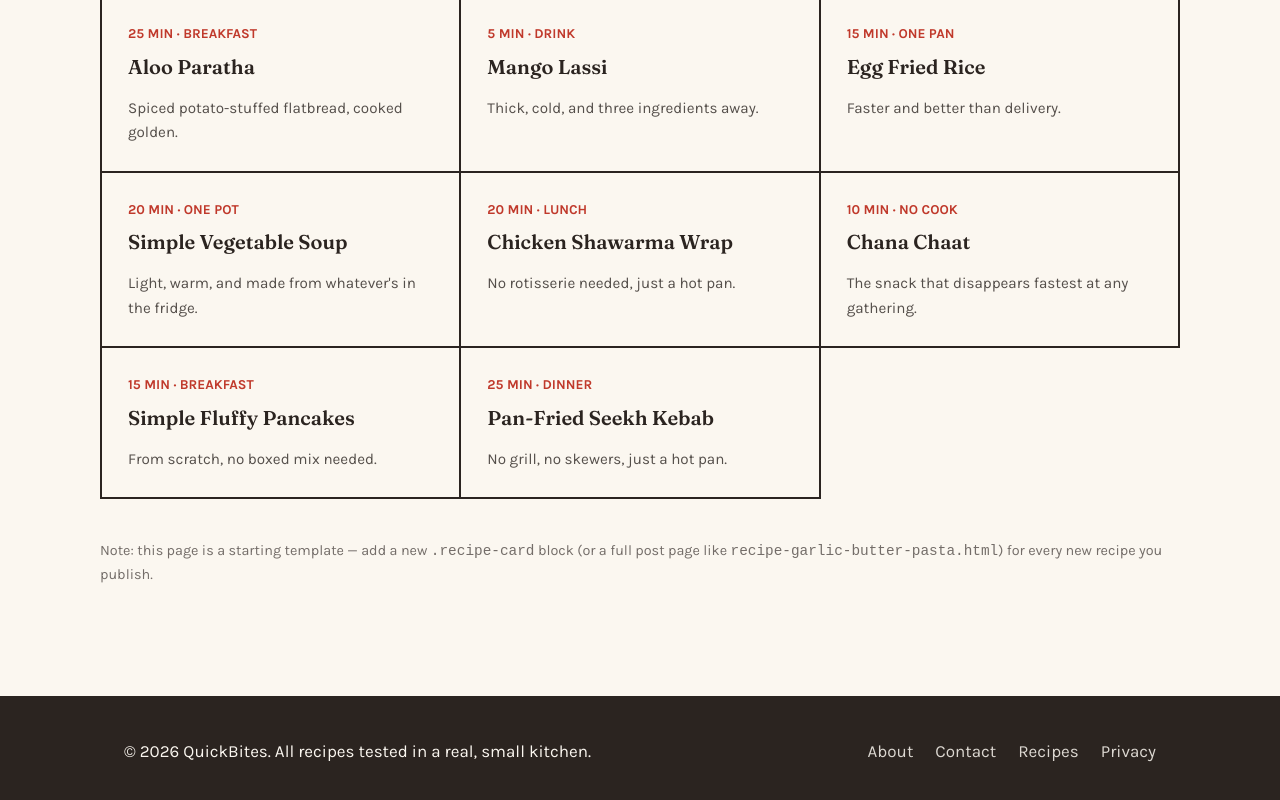
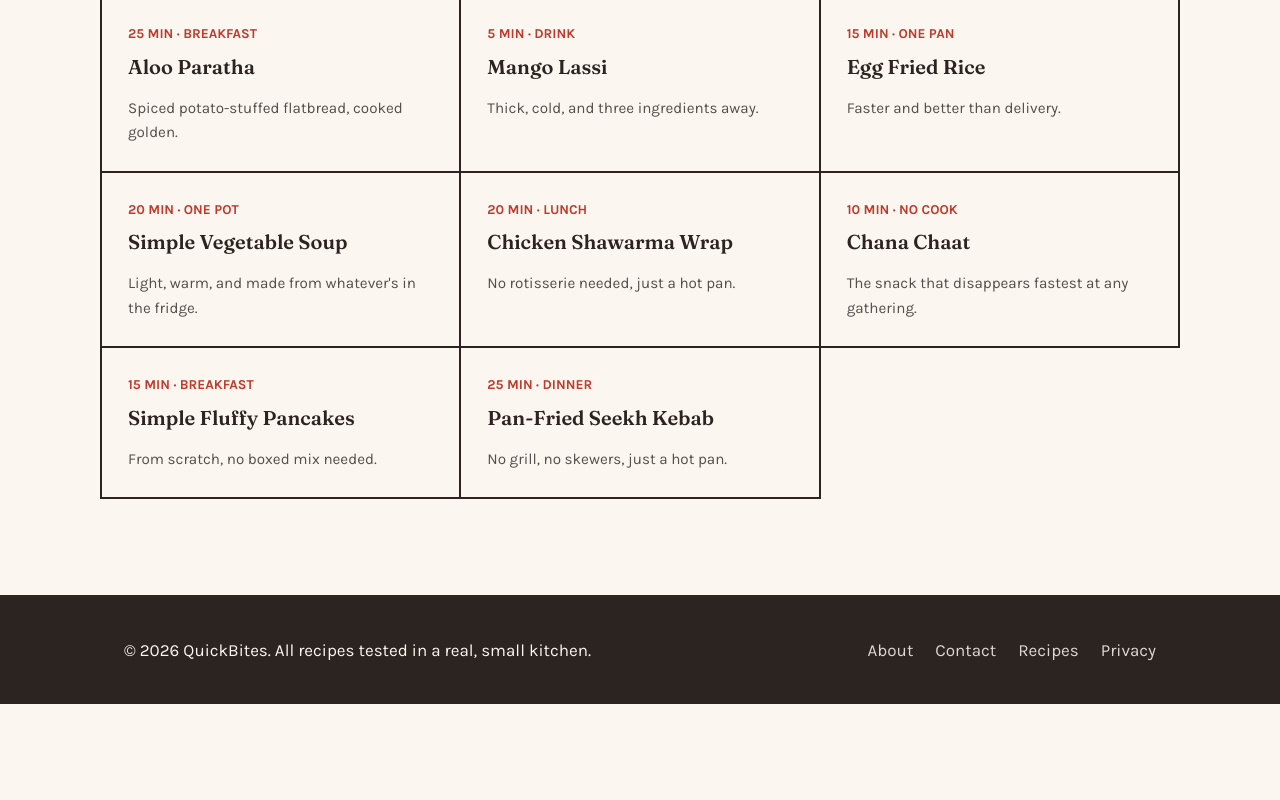
Before and after one commit to quickbites-recipes/quickbites-recipes.github.io, a plain HTML site: page recipes.html in a window 1280 px wide. Shown: the part 1339-2139 px from the top of the page. After the commit the page ends 2043 px from the top, so only its background shows below. Drawn offline with Linux system fonts and the light colour scheme.

Commit message:
Add files via upload

```diff
--- a/recipes.html
+++ b/recipes.html
@@ -149,10 +149,6 @@
       <p>No grill, no skewers, just a hot pan.</p>
     </a>
   </div>
-
-  <p style="margin-top:40px; font-size:0.9rem; color:rgba(43,36,32,0.65);">
-    Note: this page is a starting template — add a new <code>.recipe-card</code> block (or a full post page like <code>recipe-garlic-butter-pasta.html</code>) for every new recipe you publish.
-  </p>
 </section>
 
 <footer class="site-footer">
```
